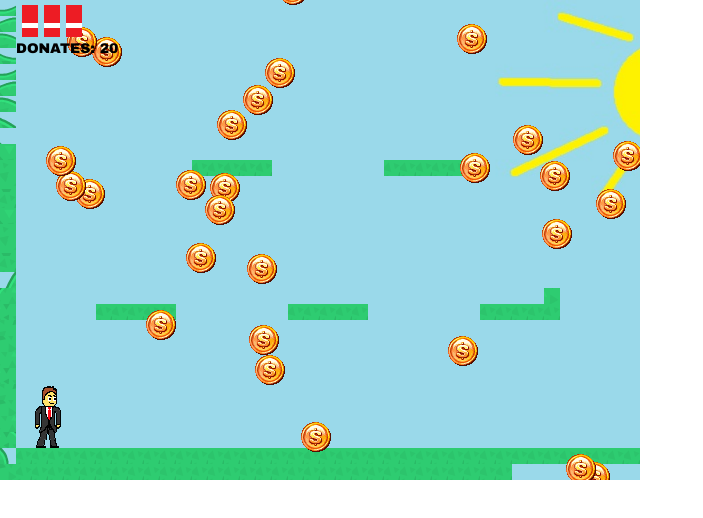
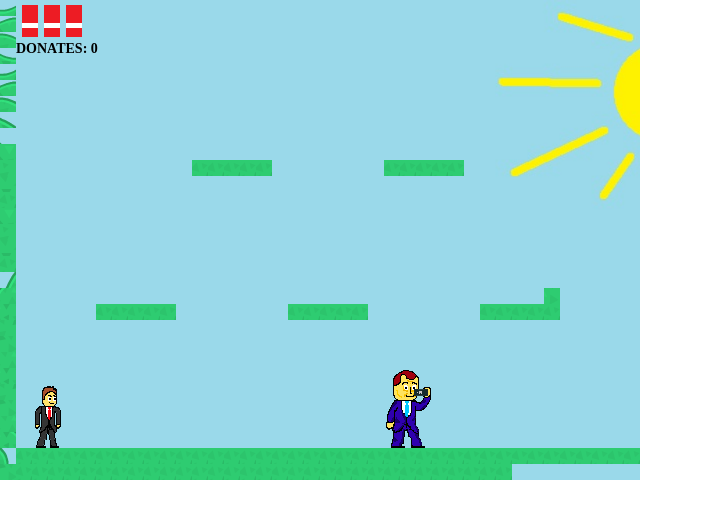
Before and after one commit to hasot/nav2018, a plain HTML site: page main.html in a window 1280 px wide. Shown: the whole page, without its empty margins (0-703 px from the left). Drawn offline with Linux system fonts and the light colour scheme; animation ran at ten frames a second.

Commit message:
add boss damage fix boss friend bullet damage

```diff
--- a/js/bossMed.js
+++ b/js/bossMed.js
@@ -29,7 +29,7 @@ BossMed = function(x, y)
 	this.prevPosIndex = -1;
 	this.shotCount = 0;
 	this.maxShotCount = 5;
-	this.hp = 9;
+	this.hp = 12;
 	this.enemyCreationTimer = 0;
 
 	this.sprite.animations.add('runL', [10, 11], 3, true);
@@ -45,6 +45,9 @@ BossMed = function(x, y)
 	this.smoke.visible = false;
 	this.smoke.animations.add('smoke', [0, 1, 2, 3, 4, 5, 6, 7, 8, 9, 10], 10, false);
 	this.nextEnemy = null;
+
+	this.damageTimer = 0;
+	this.lastDuck = 0;
 }
 
 BossMed.prototype.update = function()
@@ -55,6 +58,26 @@ BossMed.prototype.update = function()
 	this.checkPlayerDamage();
 	this.checkEnemyCreation();
 
+	this.updateSmoke();
+	this.updateDamageTimer();
+};
+
+
+BossMed.prototype.updateDamageTimer = function()
+{
+	if (this.damageTimer > 0)
+	{
+		this.damageTimer -= 1;
+		this.sprite.alpha = this.sprite.alpha > 0.5 ? this.sprite.alpha - 0.1 : 1;
+	}
+	else
+	{
+		this.sprite.alpha = 1;
+	}
+}
+
+BossMed.prototype.updateSmoke = function()
+{
 	if (this.smoke.visible && this.smoke.frame == 10)
 	{
 		enemies.push(this.nextEnemy);
@@ -64,7 +87,7 @@ BossMed.prototype.update = function()
 		this.smoke.frame = 0;
 		this.smoke.visible = false;
 	}
-};
+}
 
 BossMed.prototype.checkEnemyCreation = function()
 {
@@ -139,22 +162,30 @@ BossMed.prototype.checkHit = function()
 	while (i < friendBullets.length)
 	{
 		var bullet = friendBullets[i];
-		var hit = game.physics.arcade.collide(this.sprite, bullet.sprite);
+		var physicsHit = game.physics.arcade.collide(this.sprite, bullet.sprite);
+
+		if (physicsHit)
+		{
+			this.sprite.body.velocity.x = 0;
+			this.sprite.body.velocity.y = 0;
+
+			bullet.sprite.kill();
+			friendBullets.splice(i, 1);
+		}
+
+		var hit = physicsHit && bullet.sprite.frame != 0;
 
 		if (hit)
 		{
 			this.hp -= 1;
-			this.sprite.body.velocity.x = 0;
-			this.sprite.body.velocity.y = 0;
+			console.log(this.hp);
+			this.damageTimer = 100;
 
 			if (this.state != 'walk')
 			{
 				this.startStand();
 				this.startChangePosition();
 			}
-
-			bullet.sprite.kill();
-			friendBullets.splice(i, 1);
 		}
 		else i += 1;
 	}
@@ -323,9 +354,9 @@ BossMed.prototype.tryShot = function()
 	if (this.shotCount < this.maxShotCount)
 	{
 		var shotDirection = Math.sign(player.x - this.sprite.x);
-		var canRevert = this.shotDuck();
-		var bullet = new EnemyBullet(this.sprite.x, this.sprite.y + 40, shotDirection, canRevert);
-		if (canRevert)
+		var isDuck = this.shotDuck();
+		var bullet = new EnemyBullet(this.sprite.x, this.sprite.y + 40, shotDirection, isDuck);
+		if (isDuck)
 			bullet.sprite.frame = 3;
 		else
 			bullet.sprite.frame = getRandomInt(1, 3);
@@ -333,6 +364,8 @@ BossMed.prototype.tryShot = function()
 
 		this.shotCount += 1;
 		this.timer = 50;
+
+		this.lastDuck = isDuck ? 0 : this.lastDuck + 1;
 	}
 	else
 	{
@@ -342,7 +375,7 @@ BossMed.prototype.tryShot = function()
 
 BossMed.prototype.shotDuck = function()
 {
-	return this.hp >= 12
+	return this.hp >= 12 || this.lastDuck > 4
 		   ? true
 		   : getRandomInt(0, 4) == 0;
 }
--- a/main.html
+++ b/main.html
@@ -106,7 +106,7 @@ function create()
     copterButton = game.input.keyboard.addKey(Phaser.Keyboard.X);
 
 
-    money();
+    // money();
 
     bullets = [];
     friendBullets = [];
@@ -126,7 +126,7 @@ function create()
     	// create.heavyOn(32, 86).thatMovesOn(32, 192).withHelmet(),
     	];
 
-    // boss = new BossMed(384, 210);
+    boss = new BossMed(384, 210);
 
     hud = new HUD(hp, 0);
 }
```
